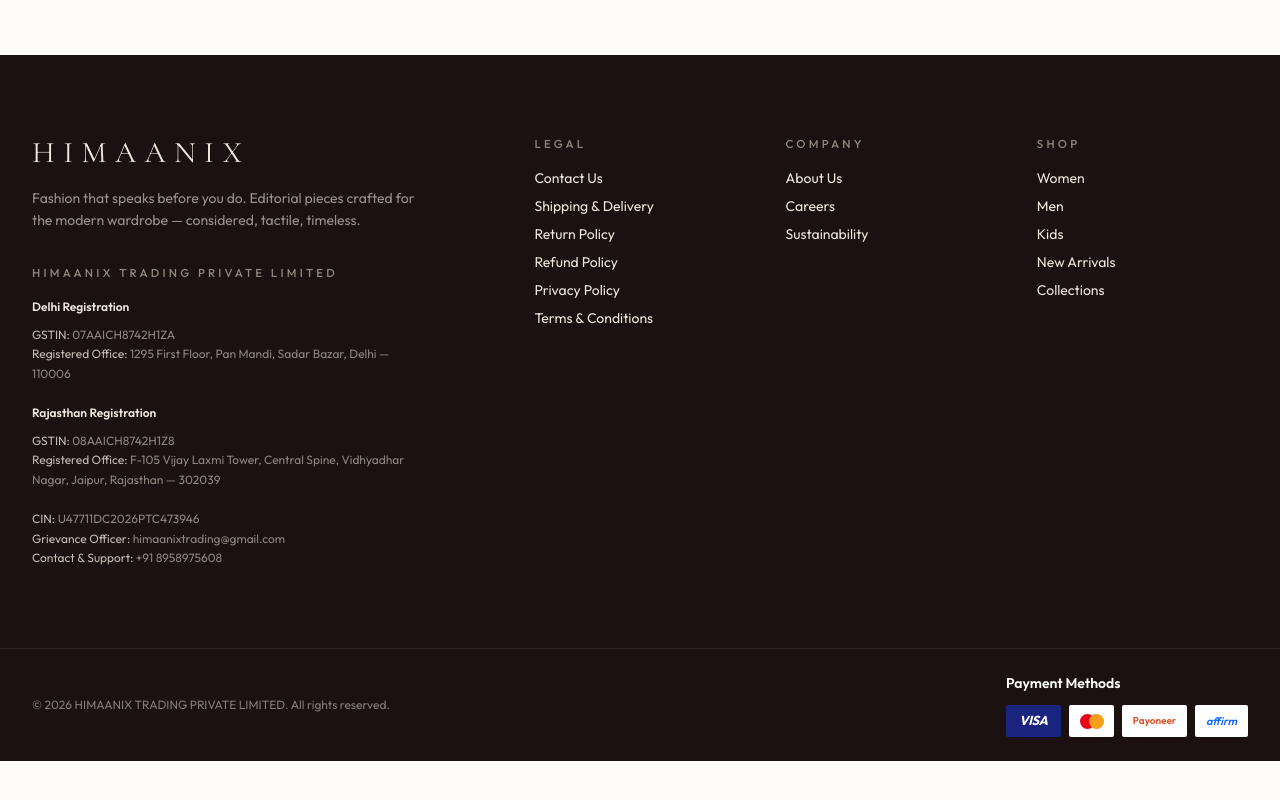
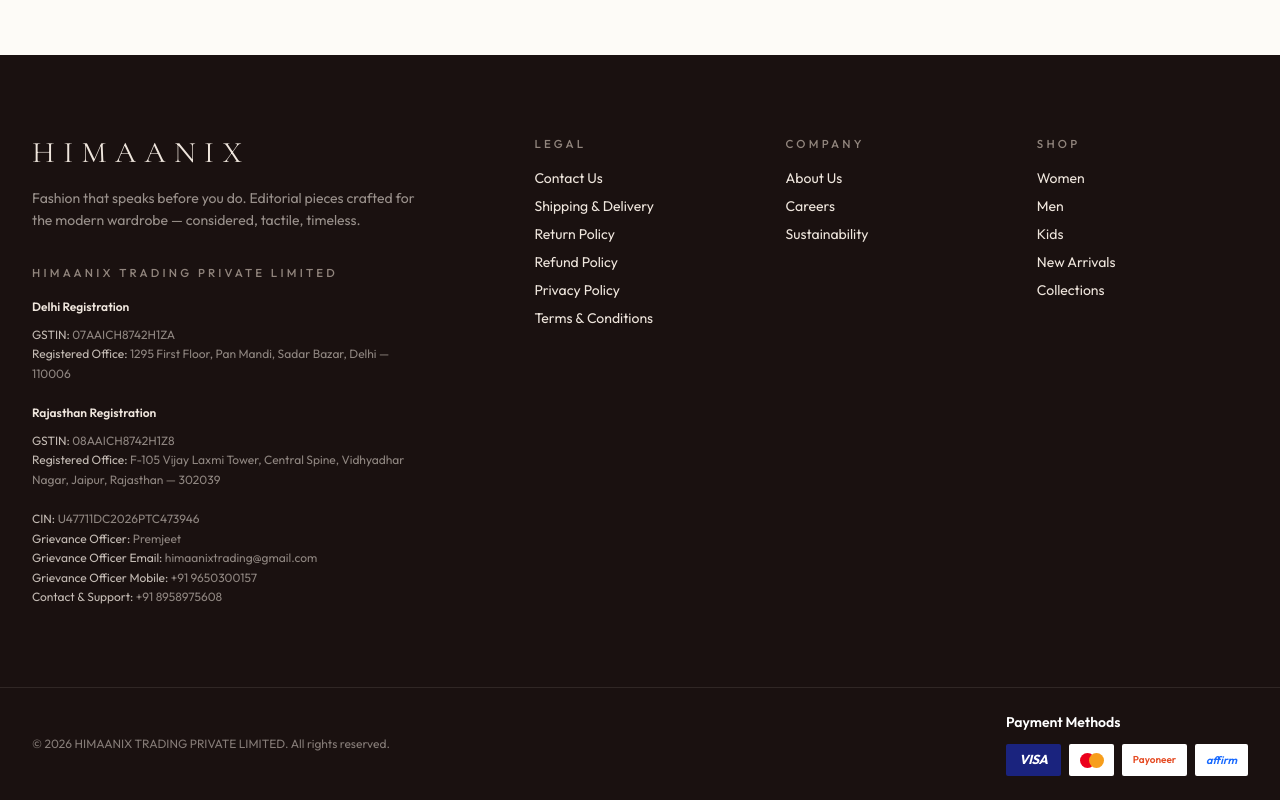
Before and after one commit to vc2960276-stack/Himaanix-Frontend, a React (Create React App) app: page / in a window 1280 px wide. Shown: the part 4405-5205 px from the top of the page. Before the commit the page ends 5166 px from the top, so only its background shows below. Built offline with nearby package versions, Linux system fonts and the light colour scheme; no server answers.

Commit message:
Update Footer.jsx

```diff
--- a/src/components/Footer.jsx
+++ b/src/components/Footer.jsx
@@ -75,7 +75,21 @@ export default function Footer() {
   <span className="text-[#EFE6DD]/80">
     Grievance Officer:
   </span>{" "}
+  Premjeet
+</p>
+
+<p>
+  <span className="text-[#EFE6DD]/80">
+    Grievance Officer Email:
+  </span>{" "}
   himaanixtrading@gmail.com
+</p>
+
+<p>
+  <span className="text-[#EFE6DD]/80">
+    Grievance Officer Mobile:
+  </span>{" "}
+  +91 9650300157
 </p>
 
                 <p>
```
Lines whose indentation alone changed are shown as unchanged.
